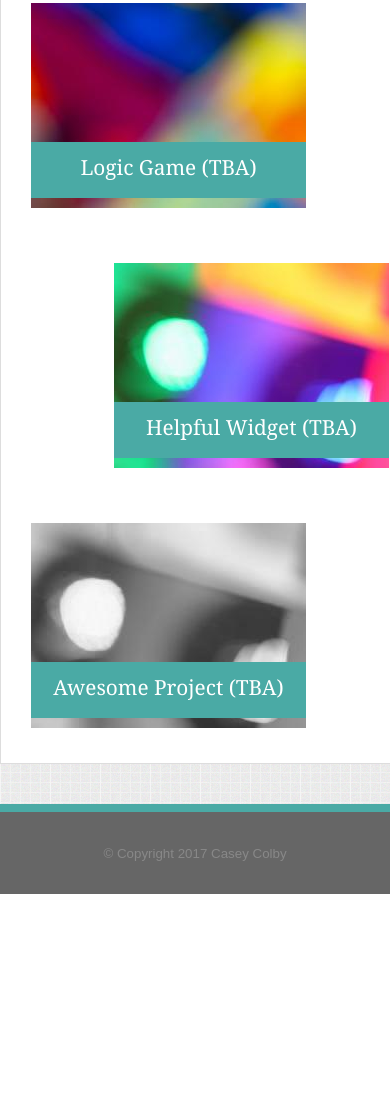
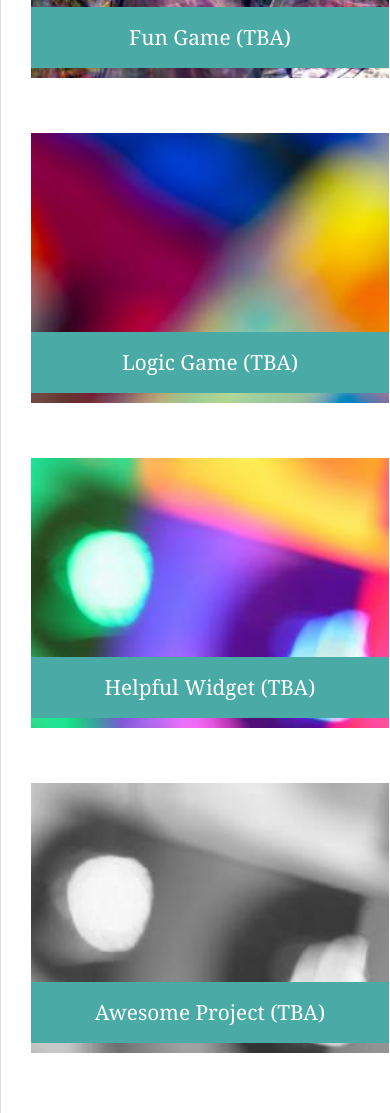
Before and after one commit to cecolby11/Responsive-Portfolio, a plain HTML site: page portfolio.html in a window 390 px wide. Shown: the part 788-1901 px from the top of the page. Before the commit the page ends 1682 px from the top, so only its background shows below. Drawn offline with Linux system fonts and the light colour scheme.

Commit message:
implementing media query max-width 980px for contact and portfolio pages

```diff
--- a/assets/css/style.css
+++ b/assets/css/style.css
@@ -289,6 +289,8 @@ h1, h2, h3, h4, h5, h6 {
   .main_content {width: 420px;}
   .sidebar {width: 270px;}
 
+  /*about me content*/
+
   .headshot {
     width: 100%;
     height: 275px;
@@ -301,6 +303,30 @@ h1, h2, h3, h4, h5, h6 {
     margin: 30px 0 30px 0;
   }
 
+  /*contact content*/
+
+  .contact_form button {
+    width: 120px;
+  }
+
+  /*portfolio content*/
+
+  .project {
+    width: 100%;
+  }
+  .project:last-child {
+    margin-bottom: 25px;
+  }
+
+  .project img {
+    width: 100%;
+    height: 270px;
+    object-fit: cover; /*crop img to fit and center */
+  }
+
+  .project h4 {
+    padding: 20px 0 20px 0;
+  }
 }
 
 @media screen and (max-width: 768px) {
```
